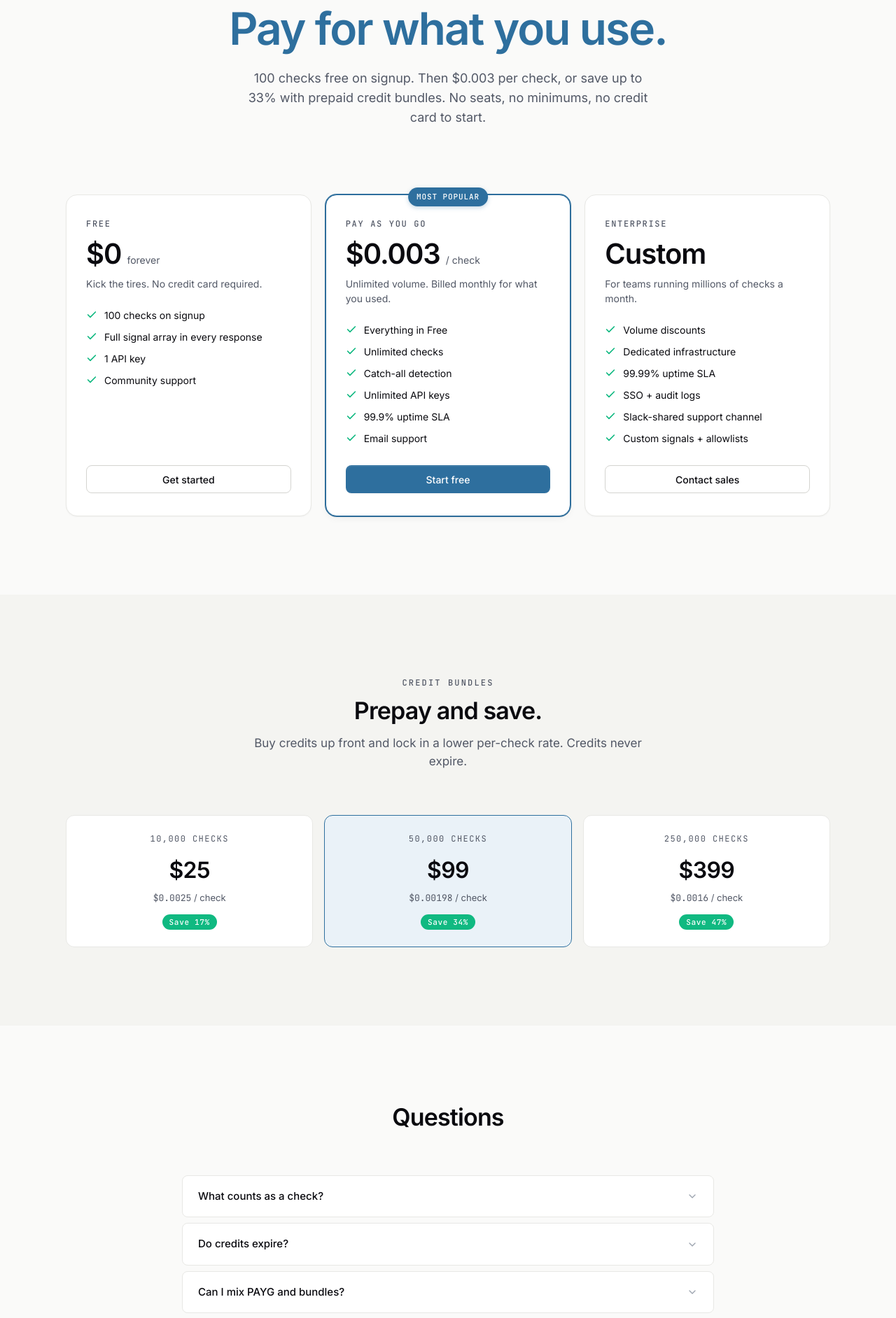
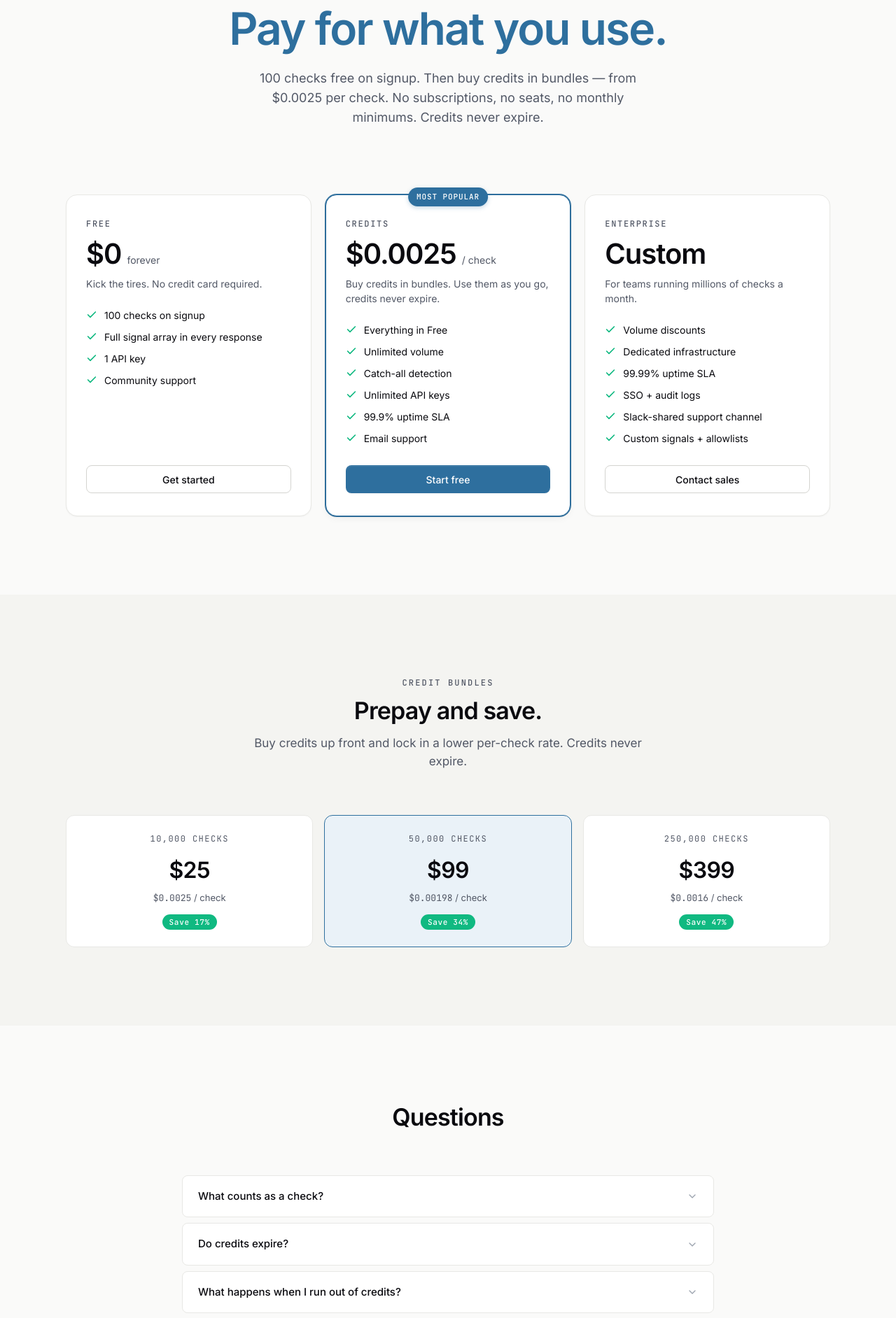
Before and after one commit to jt1402/email_api_landing, a Next.js app: page /pricing in a window 1280 px wide. Shown: the part 266-2150 px from the top of the page at 70% size. Built offline with nearby package versions, Linux system fonts and the light colour scheme.

Commit message:
reframe pricing copy as credits+bundles, drop PAYG framing

```diff
--- a/app/(marketing)/docs/page.tsx
+++ b/app/(marketing)/docs/page.tsx
@@ -19,7 +19,7 @@ export default function DocsPage() {
                   <li>
                     <strong>Sign up.</strong>{" "}
                     Get <DocsLink href="/signup">100 checks free</DocsLink> on signup.
-                    Then $0.003/check or save with credit bundles. No card required.
+                    Then buy credits in bundles — from $0.0025/check, no subscriptions.
                   </li>
                   <li>
                     <strong>Call our API.</strong>{" "}
--- a/app/(marketing)/page.tsx
+++ b/app/(marketing)/page.tsx
@@ -20,7 +20,7 @@ export default function LandingPage() {
               Get 100 checks for free →
             </Link>
             <span className="text-[13px] text-text-3">
-              No credit card · $0.003/check after · p99 under 28ms
+              No credit card · Credits never expire · p99 under 28ms
             </span>
           </div>
         </div>
@@ -107,7 +107,7 @@ export default function LandingPage() {
           </div>
           <div className="grid grid-cols-3 gap-6 max-[820px]:grid-cols-1">
             <Step num="01" title="Sign up" icon={<IconUser />}>
-              Get 100 free checks on signup. Then $0.003/check or save with credit bundles. No card required.
+              Get 100 free checks on signup. Then buy credits — bundles from $0.0016/check. No subscriptions, no monthly minimums.
             </Step>
             <Step num="02" title="Call our API" icon={<IconBolt />}>
               Send a single HTTP request with the email. Get back a confidence-scored risk verdict in under 100ms.
--- a/app/(marketing)/pricing/page.tsx
+++ b/app/(marketing)/pricing/page.tsx
@@ -13,8 +13,8 @@ export default function PricingPage() {
             <span className="text-accent">Pay for what you use.</span>
           </h1>
           <p className="mx-auto mt-6 mb-8 max-w-[580px] text-[18px] leading-[1.55] text-text-2 text-pretty">
-            100 checks free on signup. Then $0.003 per check, or save up to 33% with prepaid credit bundles.
-            No seats, no minimums, no credit card to start.
+            100 checks free on signup. Then buy credits in bundles — from $0.0025 per check.
+            No subscriptions, no seats, no monthly minimums. Credits never expire.
           </p>
         </div>
       </section>
@@ -37,13 +37,13 @@ export default function PricingPage() {
             />
             <PriceCard
               featured
-              name="Pay as you go"
-              value="$0.003"
+              name="Credits"
+              value="$0.0025"
               unit="/ check"
-              desc="Unlimited volume. Billed monthly for what you used."
+              desc="Buy credits in bundles. Use them as you go, credits never expire."
               items={[
                 "Everything in Free",
-                "Unlimited checks",
+                "Unlimited volume",
                 "Catch-all detection",
                 "Unlimited API keys",
                 "99.9% uptime SLA",
@@ -110,17 +110,18 @@ export default function PricingPage() {
               No. Prepaid credits stay on your account until you use them. Pay-as-you-go overages
               roll into your next invoice.
             </Faq>
-            <Faq q="Can I mix PAYG and bundles?">
-              Yes. Credits are drawn down first. Once they run out you fall back to the pay-as-you-go rate
-              automatically — no service interruption.
+            <Faq q="What happens when I run out of credits?">
+              The API returns a <span className="font-mono">402 quota_exceeded</span> error with a
+              link to your billing page. Buy another bundle and credits stack on top instantly —
+              there&apos;s no subscription to renew, no prorations, no surprises.
             </Faq>
             <Faq q="How fast is the API?">
               85% of traffic resolves from in-memory cache in under 5ms. Weighted p99 is under 28ms.
               Deep checks run async so your signup flow never blocks.
             </Faq>
             <Faq q="Is there a free tier forever?">
-              The 100-check signup credit is one-time. For ongoing low-volume use, pay-as-you-go starts
-              at $0.003 with no monthly minimum.
+              The 100-check signup credit is one-time. For ongoing use, start with the 10K bundle
+              at $25 — no subscription, no monthly minimum, and credits carry over until you use them.
             </Faq>
           </div>
         </div>
```
